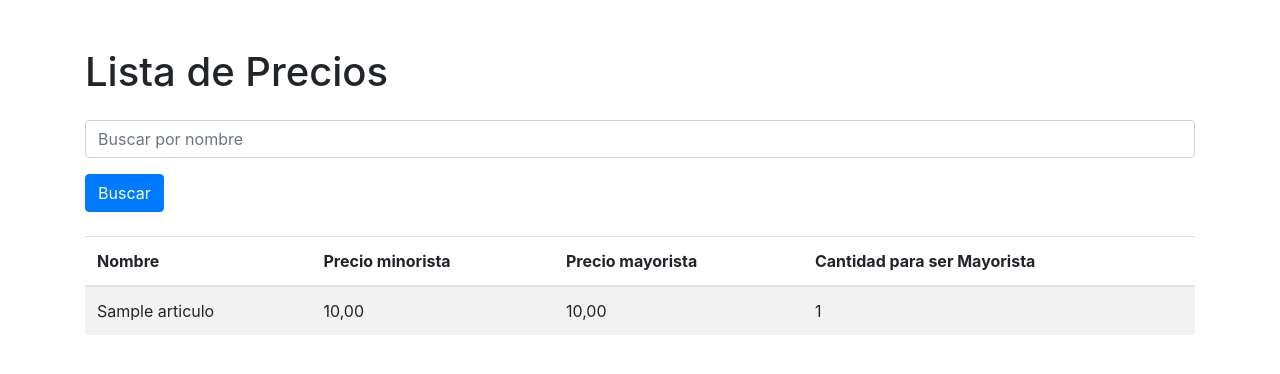
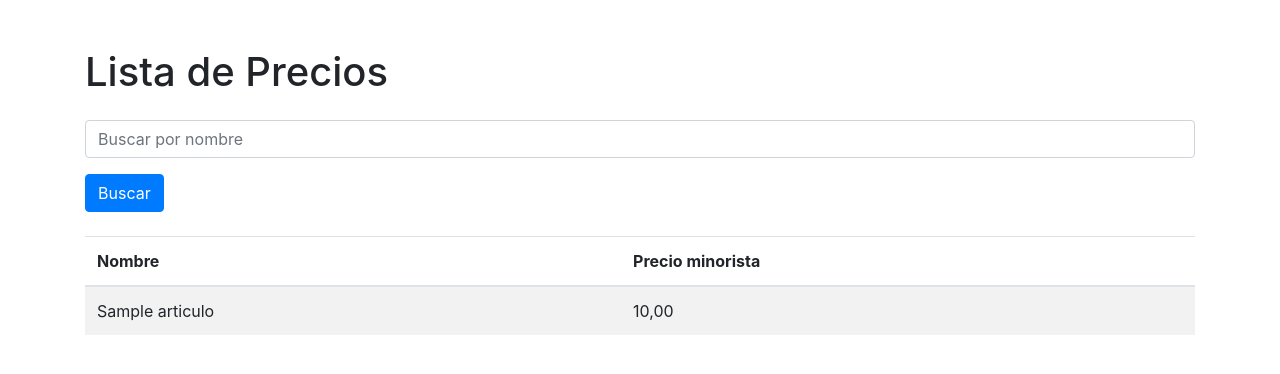
Before and after one commit to ordenezalejandro/VentaStockManager, a Django app: page /lista_precios/ in a window 1280 px wide. Shown: the top 374 px of the page. Run offline with Django 4.2, Linux system fonts and the light colour scheme; tables that the repository leaves empty hold one stand-in row (values such as "Sample post"); parts of the project's set-up code (start-up, migrations or seed data) failed here and were passed over; some libraries are stand-ins or nearby versions.

```diff
--- a/VentaStockManager/VentaStockManager/settings.py
+++ b/VentaStockManager/VentaStockManager/settings.py
@@ -74,8 +74,8 @@ TEMPLATES = [
         'DIRS': [
             os.path.join(BASE_DIR, 'compra', 'templates'),
             os.path.join(BASE_DIR, 'venta', 'templates'),
-            os.path.join(BASE_DIR, 'cliente', 'templates')
-        ],
+            os.path.join(BASE_DIR, 'cliente', 'templates'),
+            ],
         'APP_DIRS': True,
         'OPTIONS': {
             'context_processors': [
--- a/VentaStockManager/articulo/templates/lista_precios.html
+++ b/VentaStockManager/articulo/templates/lista_precios.html
@@ -20,8 +20,7 @@
                 <tr>
                     <th>Nombre</th>
                     <th>Precio minorista</th>
-                    <th>Precio mayorista</th>
-                    <th>Cantidad para ser Mayorista</th>
+
                 </tr>
             </thead>
             <tbody>
@@ -29,8 +28,6 @@
                 <tr>
                     <td>{{ articulo.nombre }}</td>
                     <td>{{ articulo.precio_minorista }}</td>
-                    <td>{{ articulo.precio_mayorista }}</td>
-                    <td>{{ articulo.cantidad_por_mayor }}</td>
                 </tr>
                 {% endfor %}
             </tbody>
--- a/VentaStockManager/venta/templates/base.html
+++ b/VentaStockManager/venta/templates/base.html
@@ -8,6 +8,7 @@
     {{ block.super }}
     <script src="https://cdn.jsdelivr.net/npm/bootstrap@5.3.0-alpha1/dist/js/bootstrap.bundle.min.js"></script>
 {% endblock %}
+
 {% block title %}
 Ganancia por Articulo
 {% endblock title%}
```
Also changed, not shown: VentaStockManager/VentaStockManager/admin.py (+7 -3 lines).
